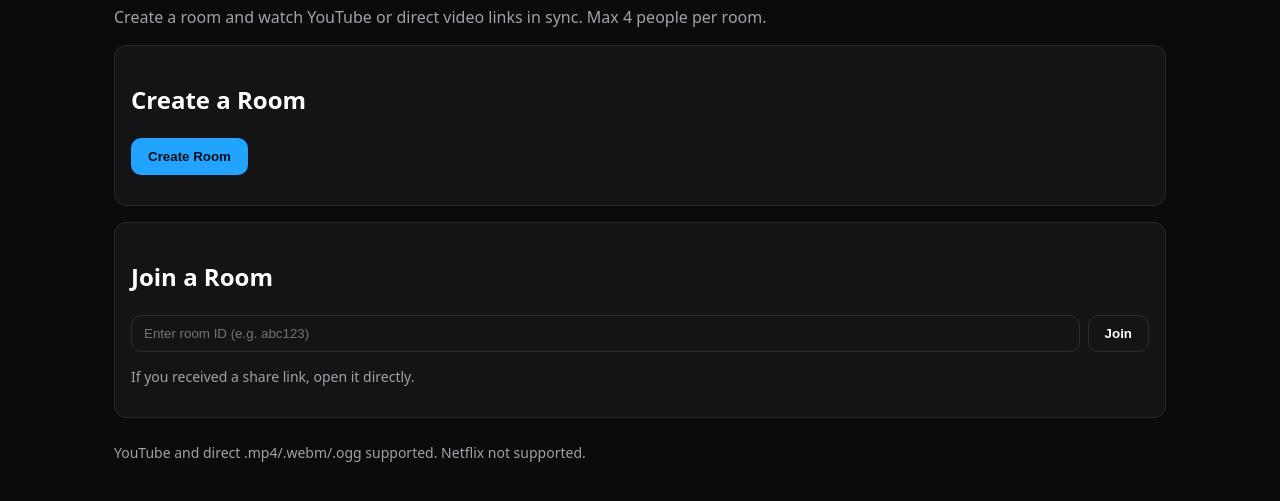
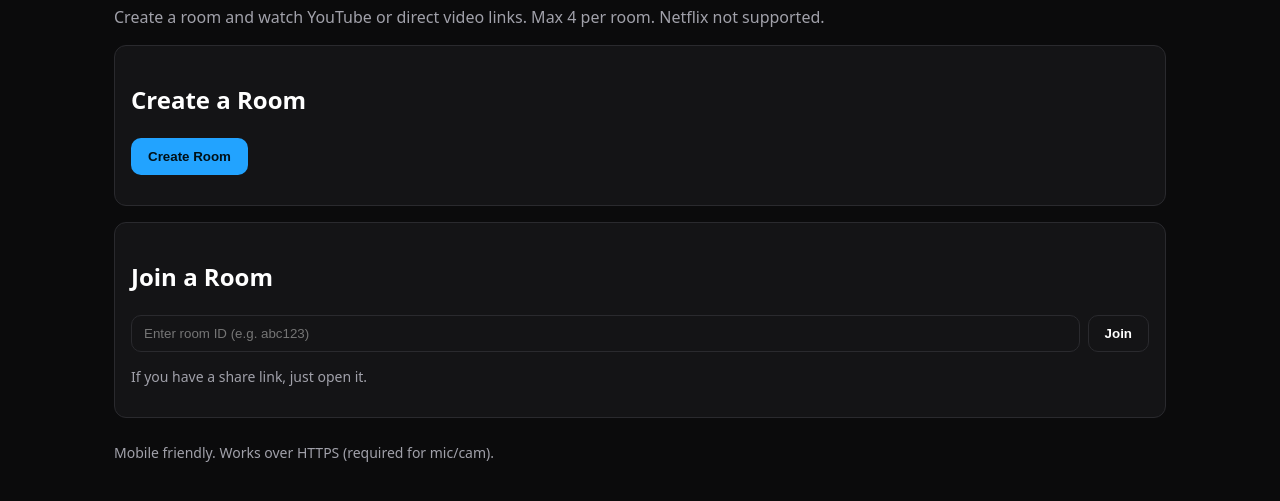
Before and after one commit to basic30/watch-together, a website: page public/index.html in a window 1280 px wide. Shown: the part 69-570 px from the top of the page. Drawn offline with Linux system fonts and the light colour scheme.

Commit message:
Update index.html

```diff
--- a/public/index.html
+++ b/public/index.html
@@ -9,8 +9,8 @@
 <body>
   <main class="container">
     <header class="header">
-      <h1 class="title text-balance">Watch Together</h1>
-      <p class="subtitle">Create a room and watch YouTube or direct video links in sync. Max 4 people per room.</p>
+      <h1 class="title">Watch Together</h1>
+      <p class="subtitle">Create a room and watch YouTube or direct video links. Max 4 per room. Netflix not supported.</p>
     </header>
 
     <section class="card">
@@ -25,10 +25,10 @@
         <input id="joinId" class="input" placeholder="Enter room ID (e.g. abc123)" />
         <button id="joinBtn" class="btn secondary">Join</button>
       </div>
-      <p class="muted">If you received a share link, open it directly.</p>
+      <p class="muted">If you have a share link, just open it.</p>
     </section>
 
-    <footer class="footer">YouTube and direct .mp4/.webm/.ogg supported. Netflix not supported.</footer>
+    <footer class="footer">Mobile friendly. Works over HTTPS (required for mic/cam).</footer>
   </main>
 
   <script src="/index.js"></script>
```
